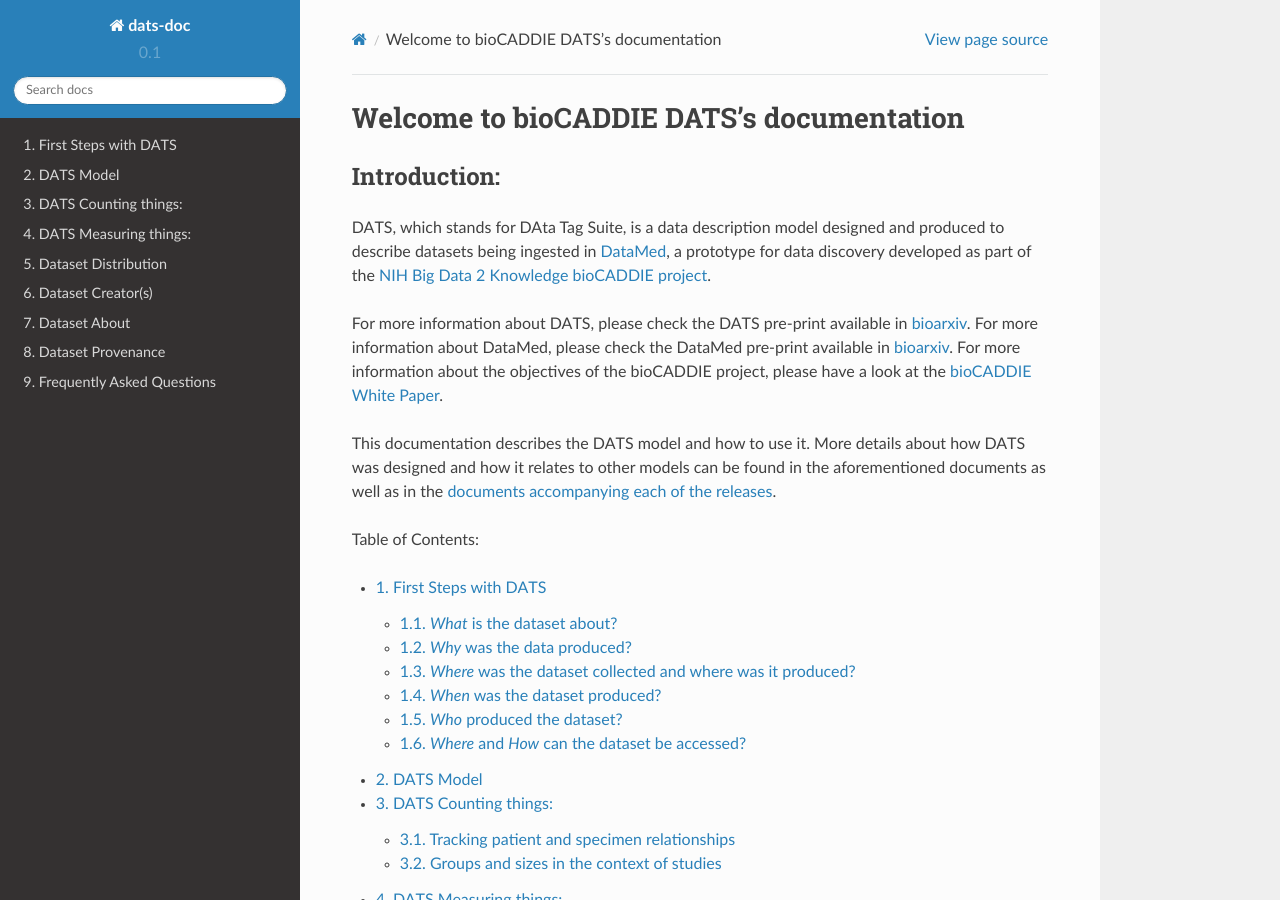
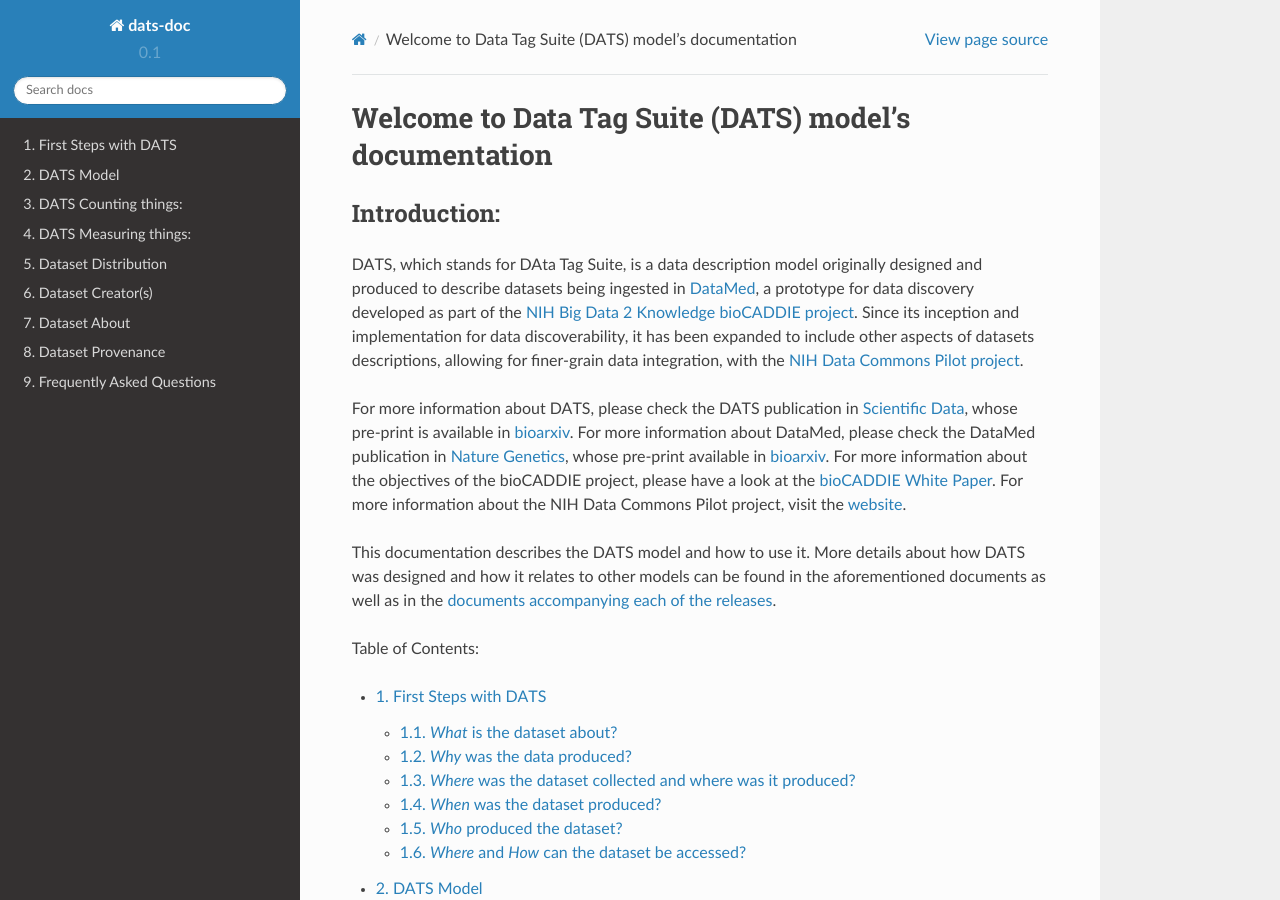
Before and after one commit to datatagsuite/docs, a Sphinx documentation site: the page built from source/index.rst, in a window 1280 px wide and 900 px high. Built offline with Sphinx 7.4.7 and the Read the Docs theme 2.0.0, drawn with Linux system fonts in a browser that asks for light colours.

Commit message:
Changes to index

```diff
--- a/source/index.rst
+++ b/source/index.rst
@@ -3,17 +3,19 @@
    You can adapt this file completely to your liking, but it should at least
    contain the root `toctree` directive.
 
-Welcome to bioCADDIE DATS's documentation
-=========================================
+Welcome to Data Tag Suite (DATS) model's documentation
+======================================================
 
 Introduction:
 -------------
 
-DATS, which stands for DAta Tag Suite, is a data description model designed and produced to describe datasets being ingested in `DataMed <http://datamed.org>`_, a prototype for data discovery developed as part of the `NIH Big Data 2 Knowledge <https://datascience.nih.gov/bd2k>`_ `bioCADDIE project <http://biocaddie.org/>`_.
+DATS, which stands for DAta Tag Suite, is a data description model originally designed and produced to describe datasets being ingested in `DataMed <http://datamed.org>`_, a prototype for data discovery developed as part of the `NIH Big Data 2 Knowledge <https://datascience.nih.gov/bd2k>`_ `bioCADDIE project <http://biocaddie.org/>`_.
+Since its inception and implementation for data discoverability, it has been expanded to include other aspects of datasets descriptions, allowing for finer-grain data integration, with the `NIH Data Commons Pilot project <https://nihdatacommons.us/>`_.
 
-For more information about DATS, please check the DATS pre-print available in `bioarxiv <https://doi.org/10.1101/103143>`_.
-For more information about DataMed, please check the DataMed pre-print available in `bioarxiv <https://doi.org/10.1101/094888>`_.
+For more information about DATS, please check the DATS publication in `Scientific Data <https://doi.org/10.1038/sdata.2017.59>`_, whose pre-print is available in `bioarxiv <https://doi.org/10.1101/103143>`_.
+For more information about DataMed, please check the DataMed publication in `Nature Genetics <https://doi.org/10.1038/ng.3864>`_, whose pre-print available in `bioarxiv <https://doi.org/10.1101/094888>`_.
 For more information about the objectives of the bioCADDIE project, please have a look at the `bioCADDIE White Paper <https://doi.org/10.6084/m9.figshare.1362572.v1>`_.
+For more information about the NIH Data Commons Pilot project, visit the `website <https://nihdatacommons.us/>`_.
 
 
 This documentation describes the DATS model and how to use it. More details about how DATS was designed and how it relates to other models can be found in the aforementioned documents as well as in the `documents accompanying each of the releases <https://github.com/biocaddie/WG3-MetadataSpecifications/tree/master/doc>`_.
```
